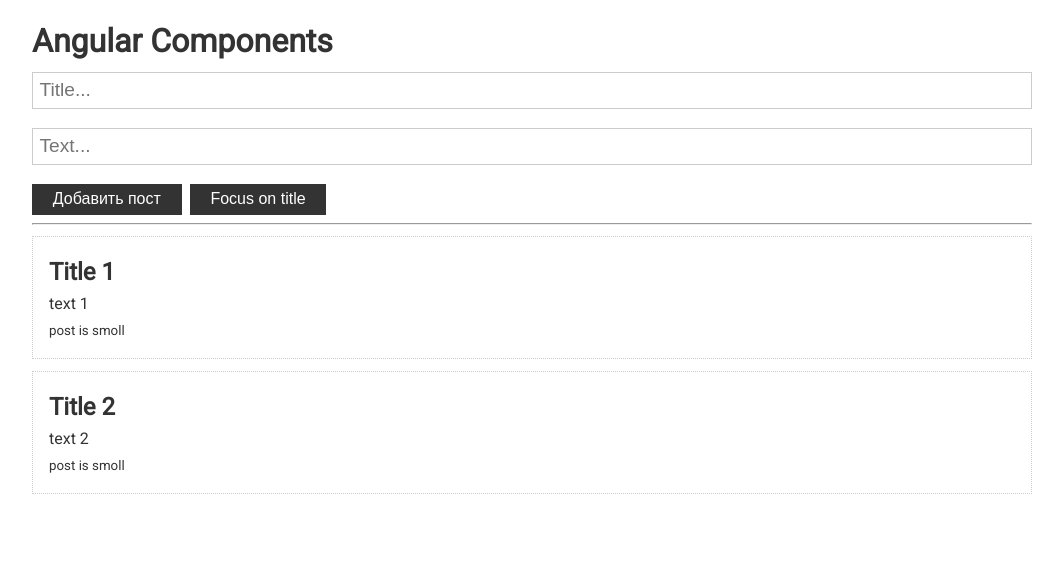
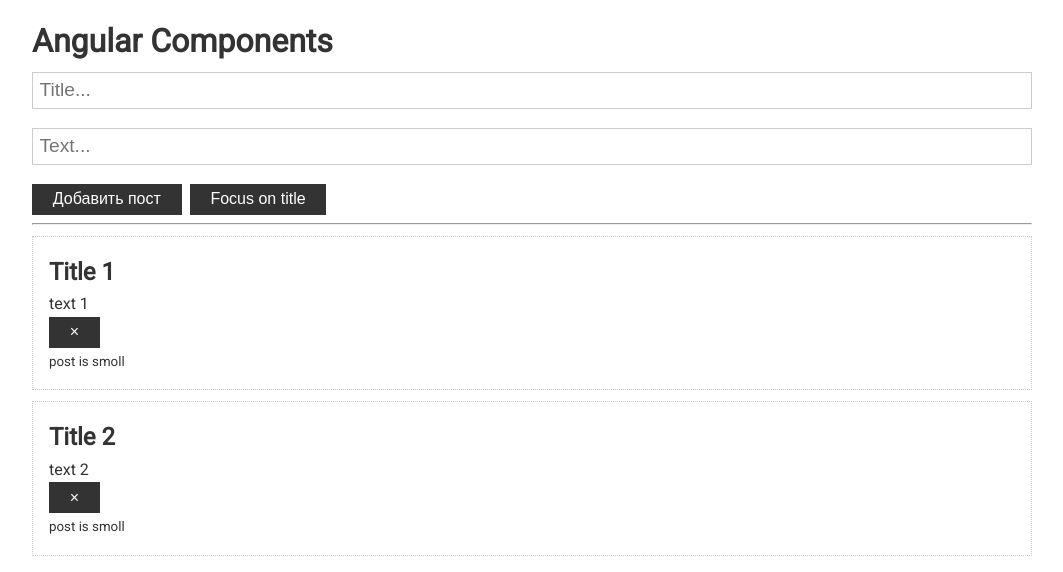
Before and after one commit to mrdudov/angular-basics, an Angular app: page / in a window 1280 px wide. Shown: the top 572 px of the page, without its empty margins (108-1171 px from the left). Built offline with nearby package versions, Linux system fonts and the light colour scheme.

Commit message:
lifecycle hooks

```diff
--- a/src/app/app.component.html
+++ b/src/app/app.component.html
@@ -10,6 +10,7 @@
     <app-post
         *ngFor="let post of posts"
         [post]="post"
+        (onRemove)="removePost($event)"
     >
         <div #info>
 
--- a/src/app/app.component.ts
+++ b/src/app/app.component.ts
@@ -21,4 +21,8 @@
     this.posts.unshift(post)
   }
 
+  removePost(id: number) {
+    this.posts = this.posts.filter(p => p?.id !== id)
+  }
+
 }
--- a/src/app/post/post.component.html
+++ b/src/app/post/post.component.html
@@ -2,5 +2,7 @@
     <h2>{{post?.title}}</h2>
     <p>{{post?.text}}</p>
 
+    <button class="btn" (click)="removePost()">&times;</button>
+
     <ng-content></ng-content>
 </div>
--- a/src/app/post/post.component.ts
+++ b/src/app/post/post.component.ts
@@ -1,4 +1,20 @@
-import { Component, ContentChild, ElementRef, Input, OnInit} from '@angular/core';
+import {
+  AfterContentChecked,
+  AfterContentInit,
+  AfterViewChecked,
+  AfterViewInit,
+  Component,
+  ContentChild,
+  DoCheck,
+  ElementRef,
+  EventEmitter,
+  Input,
+  OnChanges,
+  OnDestroy,
+  OnInit,
+  Output,
+  SimpleChanges
+} from '@angular/core';
 import { Post } from '../app.component';
 
 @Component({
@@ -6,14 +22,59 @@
   templateUrl: './post.component.html',
   styleUrls: ['./post.component.css']
 })
-export class PostComponent implements OnInit {
+export class PostComponent implements
+  OnInit,
+  OnChanges,
+  DoCheck,
+  AfterContentInit,
+  AfterContentChecked,
+  AfterViewInit,
+  AfterViewChecked,
+  OnDestroy
+{
 
   @Input() post?: Post
+  @Output() onRemove = new EventEmitter<number>()
   @ContentChild('info', {static: true}) infoRef?: ElementRef
-  constructor() {}
+
+  constructor() {
+    console.log('consructor')
+  }
+
+  removePost() {
+    this.onRemove.emit(this.post?.id)
+  }
 
   ngOnInit(): void {
-    console.log('this.infoRef', this.infoRef)
+    console.log('ngOnInit');
+    // console.log('this.infoRef', this.infoRef)
   }
 
+  ngOnChanges(changes: SimpleChanges): void {
+    console.log('ngOnChanges ', changes);
+  }
+
+  ngDoCheck(): void {
+    console.log('ngDoCheck');
+  }
+
+  ngAfterContentInit(): void {
+    console.log('ngAfterContentInit')
+  }
+
+  ngAfterContentChecked(): void {
+    console.log('ngAfterContentChecked')
+  }
+
+  ngAfterViewInit(): void {
+    console.log('ngAfterViewInit')
+  }
+
+  ngAfterViewChecked(): void {
+    console.log('ngAfterViewChecked')
+  }
+
+  ngOnDestroy(): void {
+    console.log('ngOnDestroy')
+  }
 }
```
